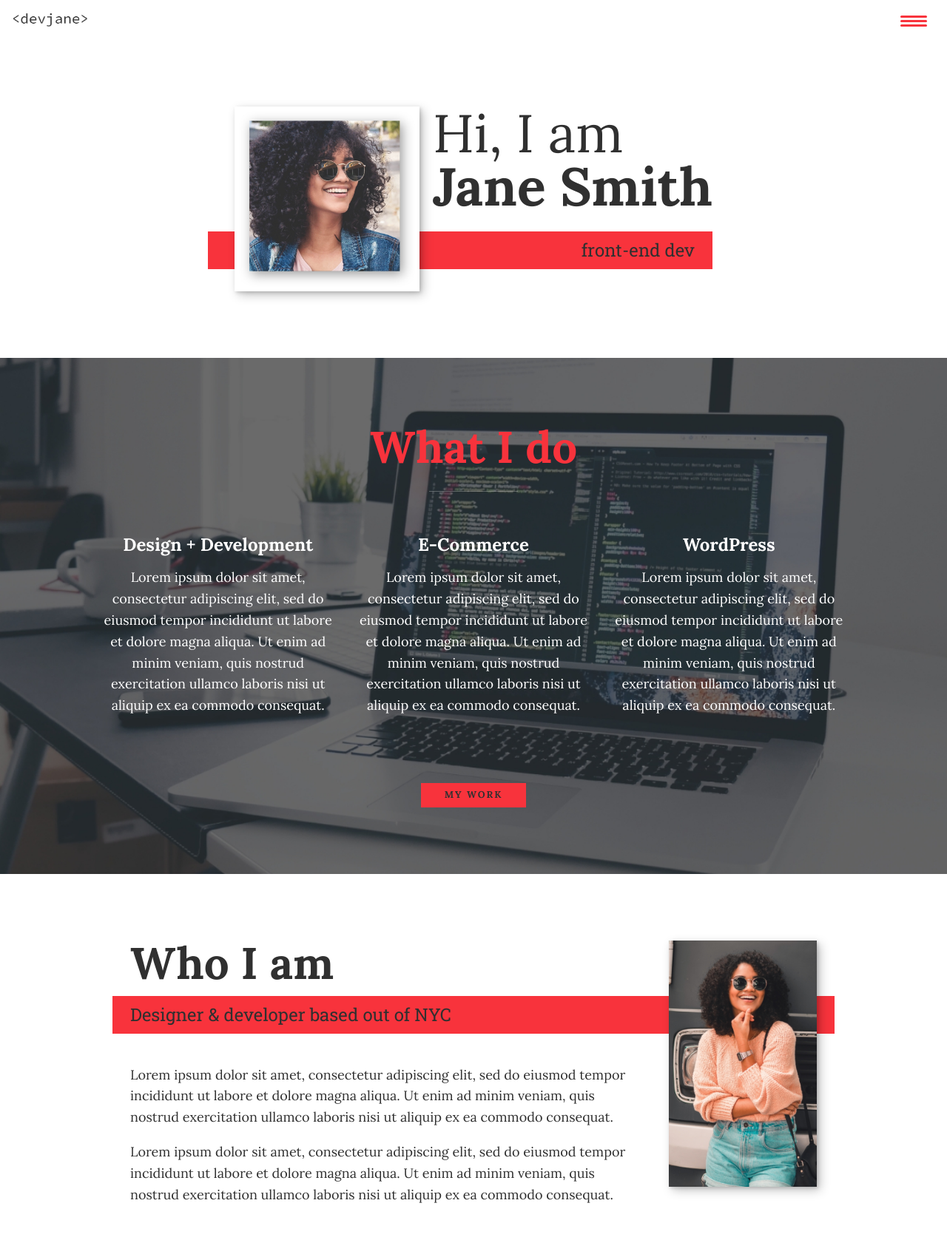
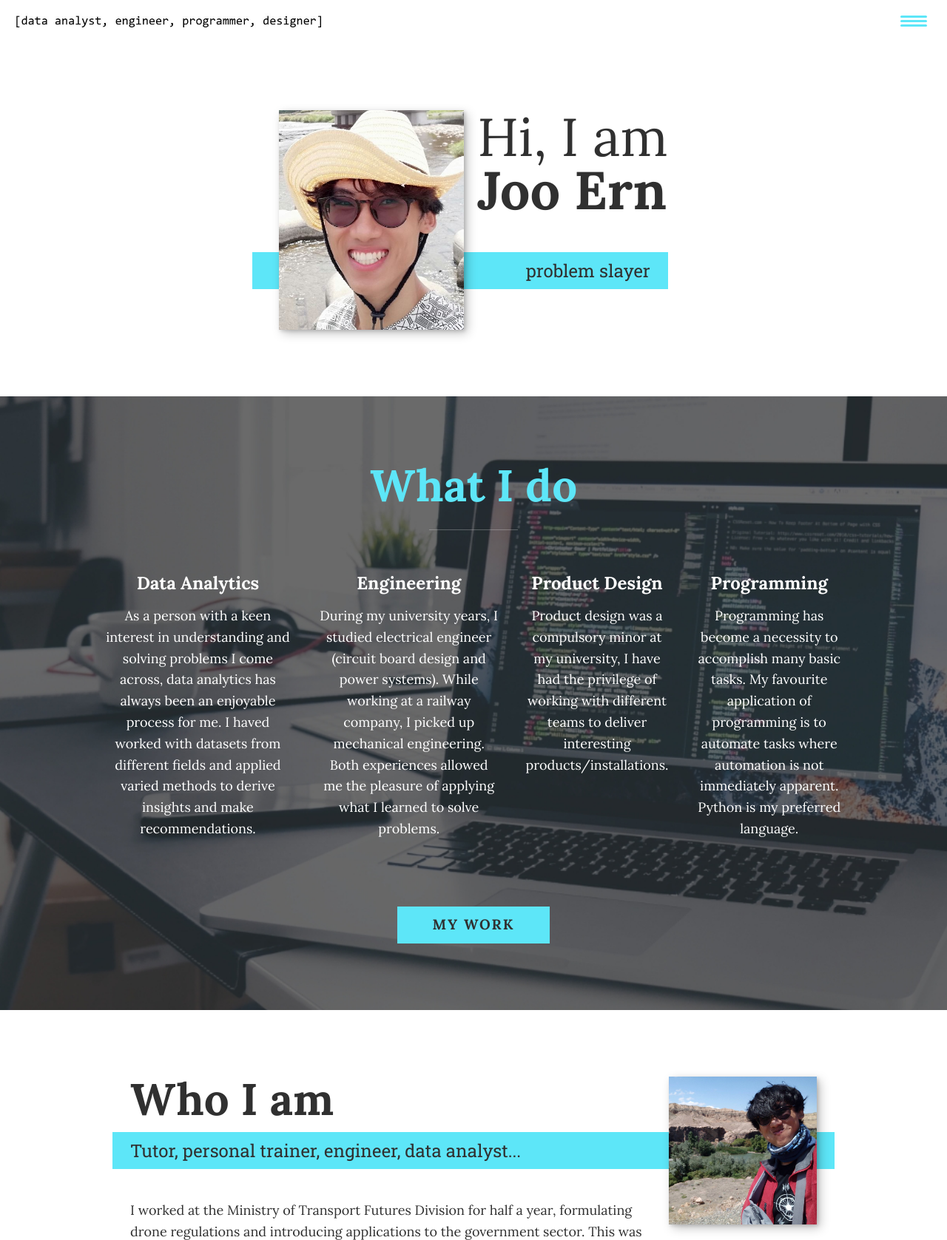
Before and after one commit to jooern81/portfolio, a plain HTML site: page index.html in a window 1280 px wide. Shown: the top 1677 px of the page at 74% size. Drawn offline with nearby package versions, Linux system fonts and the light colour scheme.

Commit message:
"update pictures and text"

```diff
--- a/index.html
+++ b/index.html
@@ -3,7 +3,7 @@
     <head>
         <meta charset="UTF-8">
         <meta name="viewport" content="width=device-width, initial-scale=1.0">
-        <title>DevJane Portfolio Website</title>
+        <title>Joo Ern's Portfolio Website</title>
         <link rel="stylesheet" href="https://cdnjs.cloudflare.com/ajax/libs/normalize/7.0.0/normalize.min.css">
         <link rel="stylesheet" href="https://cdnjs.cloudflare.com/ajax/libs/font-awesome/5.11.2/css/all.css" integrity="sha256-46qynGAkLSFpVbEBog43gvNhfrOj+BmwXdxFgVK/Kvc=" crossorigin="anonymous" />
 
@@ -16,7 +16,7 @@
     <body>
         <header>
             <div class="logo">
-                <img src="img/devjane.png" alt="">
+                <img src="img/devjoo.jpg" alt="" width=50% height=auto>
             </div>
             <button class="nav-toggle" aria-label="toggle navigation">
                 <span class="hamburger"></span>
@@ -34,10 +34,10 @@
         <!-- Introduction -->
         <section class="intro" id="home">
             <h1 class="section__title section__title--intro">
-                Hi, I am <strong>Jane Smith</strong>
+                Hi, I am <strong>Joo Ern</strong>
             </h1>
-            <p class="section__subtitle section__subtitle--intro">front-end dev</p>
-            <img src="img/dev-jane-01.jpg" alt="a picture of Jane Smith smiling" class="intro__img">
+            <p class="section__subtitle section__subtitle--intro">problem slayer</p>
+            <img src="img/joo-01.jpg" alt="a picture of Joo Ern smiling" class="intro__img">
         </section>
 
 
@@ -46,19 +46,25 @@
             <h2 class="section__title section__title--services">What I do</h2>
             <div class="services">
                 <div class="service">
-                    <h3>Design + Development</h3>
-                    <p>Lorem ipsum dolor sit amet, consectetur adipiscing elit, sed do eiusmod tempor incididunt ut labore et dolore magna aliqua. Ut enim ad minim veniam, quis nostrud exercitation ullamco laboris nisi ut aliquip ex ea commodo consequat.</p>
+                    <h3>Data Analytics</h3>
+                    <p>As a person with a keen interest in understanding and solving problems I come across, data analytics has always been an enjoyable process for me. I haved worked with datasets from different fields and applied varied methods to derive insights and make recommendations. </p>
                 </div> <!-- / service -->
 
                 <div class="service">
-                    <h3>E-Commerce</h3>
-                    <p>Lorem ipsum dolor sit amet, consectetur adipiscing elit, sed do eiusmod tempor incididunt ut labore et dolore magna aliqua. Ut enim ad minim veniam, quis nostrud exercitation ullamco laboris nisi ut aliquip ex ea commodo consequat.</p>
+                    <h3>Engineering</h3>
+                    <p>During my university years, I studied electrical engineer (circuit board design and power systems). While working at a railway company, I picked up mechanical engineering. Both experiences allowed me the pleasure of applying what I learned to solve problems. </p>
                 </div> <!-- / service -->
 
                 <div class="service">
-                    <h3>WordPress</h3>
-                    <p>Lorem ipsum dolor sit amet, consectetur adipiscing elit, sed do eiusmod tempor incididunt ut labore et dolore magna aliqua. Ut enim ad minim veniam, quis nostrud exercitation ullamco laboris nisi ut aliquip ex ea commodo consequat.</p>
+                    <h3>Product Design</h3>
+                    <p>Product design was a compulsory minor at my university, I have had the privilege of working with different teams to deliver interesting products/installations.</p>
                 </div> <!-- / service -->
+
+                <div class="service">
+                    <h3>Programming</h3>
+                    <p>Programming has become a necessity to accomplish many basic tasks. My favourite application of programming is to automate tasks where automation is not immediately apparent. Python is my preferred language.</p>
+                </div> <!-- / service -->
+
             </div> <!-- / services -->
 
             <a href="#work" class="btn">My Work</a>
@@ -68,14 +74,14 @@
         <!-- About me -->
         <section class="about-me" id="about">
            <h2 class="section__title section__title--about">Who I am</h2>
-           <p class="section__subtitle section__subtitle--about">Designer & developer based out of NYC</p>
+           <p class="section__subtitle section__subtitle--about">Tutor, personal trainer, engineer, data analyst...</p>
 
            <div class="about-me__body">
-               <p>Lorem ipsum dolor sit amet, consectetur adipiscing elit, sed do eiusmod tempor incididunt ut labore et dolore magna aliqua. Ut enim ad minim veniam, quis nostrud exercitation ullamco laboris nisi ut aliquip ex ea commodo consequat.</p>
-               <p>Lorem ipsum dolor sit amet, consectetur adipiscing elit, sed do eiusmod tempor incididunt ut labore et dolore magna aliqua. Ut enim ad minim veniam, quis nostrud exercitation ullamco laboris nisi ut aliquip ex ea commodo consequat.</p>
+               <p>I worked at the Ministry of Transport Futures Division for half a year, formulating drone regulations and introducing applications to the government sector. This was followed by 2 years in the military where I was commissioned as an officer (Lieutenant) and served in the Combat Service Support HQ as a manpower officer. After this I took up the Singapore Industries Full Term Scholarship and majored in Electrical Engineering, with a minor in Product Design at the Singapore University of Technology and Design. During my studies, I had the privilege of completing an exchange program at the Massachusetts Institute of Technology. Upon graduating Summa Cum Laude, I served my 4-year bond at Singapore Mass Rapid Transit in maintenance and condition monitoring roles as a Senior Executive Engineer and completed a postgraduate diploma in Urban Railway Engineering with the University of Birmingham. </p>
+               <p>I am currently completing a Master of Science in Computer Science at Singapore Management University with a specialization in Data Science and Engineering. In my free time, I program, run, drum and work on random projects for fun.</p>
            </div>
 
-           <img src="img/dev-jane-02.jpg" alt="Jane leaning against a bus" class="about-me__img">
+           <img src="img/joo-02.jpg" alt="Jane leaning against a bus" class="about-me__img">
         </section>
 
         <!-- My Work -->
@@ -140,25 +146,25 @@
         <!-- Footer -->
         <footer class="footer">
             <!-- replace with your own email address -->
-            <a href="mailto:hello@jane.dev" class="footer__link">hello@jane.dev</a>
+            <a href="mailto:jooern@live.com" class="footer__link">jooern@live.com</a>
             <ul class="social-list">
                 <li class="social-list__item">
-                    <a class="social-list__link" href="https://codepen.io">
-                        <i class="fab fa-codepen"></i>
+                    <a class="social-list__link" href="https://www.kaggle.com/jooern">
+                        <i class="fab fa-kaggle"></i>
                     </a>
                 </li>
                 <li class="social-list__item">
-                    <a class="social-list__link" href="http://dribbble.com">
-                        <i class="fab fa-dribbble"></i>
+                    <a class="social-list__link" href="https://www.linkedin.com/in/joo-ern-2a2760ab/">
+                        <i class="fab fa-linkedin"></i>
                     </a>
                 </li>
                 <li class="social-list__item">
-                    <a class="social-list__link" href="https://twitter.com">
-                        <i class="fab fa-twitter"></i>
+                    <a class="social-list__link" href="https://leetcode.com/jooern/">
+                        <i class="fa fa-gamepad"></i>
                     </a>
                 </li>
                 <li class="social-list__item">
-                    <a class="social-list__link" href="https://github.com">
+                    <a class="social-list__link" href="https://github.com/jooern81">
                         <i class="fab fa-github"></i>
                     </a>
                 </li>
--- a/style.css
+++ b/style.css
@@ -15,7 +15,7 @@
 
     --clr-light: #fff;
     --clr-dark: #303030;
-    --clr-accent: #f8333c;
+    --clr-accent: #5de6f8;
 
     --fs-h1: 3rem;
     --fs-h2: 2.25rem;
@@ -77,7 +77,7 @@ strong { font-weight: var(--fw-bold) }
     color: var(--clr-dark);
     text-decoration: none;
     cursor: pointer;
-    font-size: .8rem;
+    font-size: 1.2rem;
     text-transform: uppercase;
     letter-spacing: 2px;
     font-weight: var(--fw-bold);
@@ -85,7 +85,7 @@ strong { font-weight: var(--fw-bold) }
 }
 
 .btn:hover {
-    transform: scale(1.1);
+    transform: scale(1.5);
 }
 
 /* Typography */
@@ -142,7 +142,7 @@ header {
 }
 
 .logo {
-    max-width: 100px;
+    max-width: 1000px;
 }
 
 .nav {
```
Also changed, not shown: ABOUTME.txt (added), img/devjoo.JPG (added), img/joo-01.JPG (added), img/joo-02.jpg (added).
